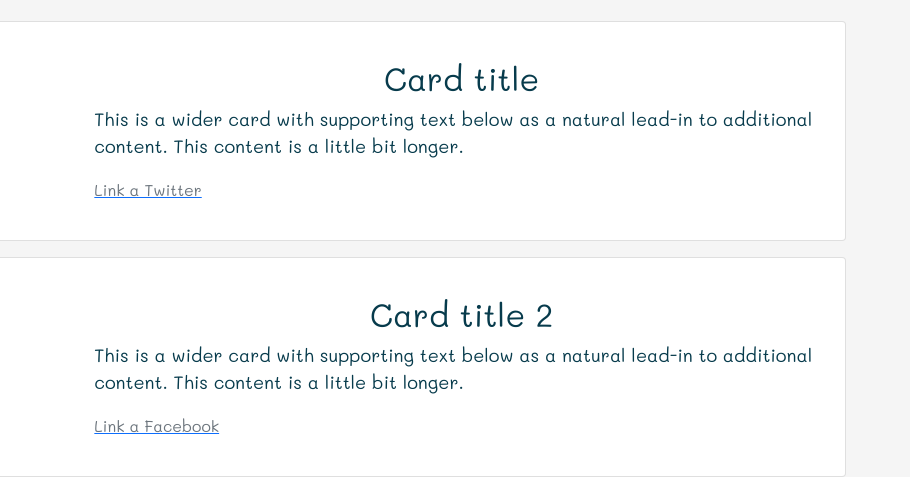
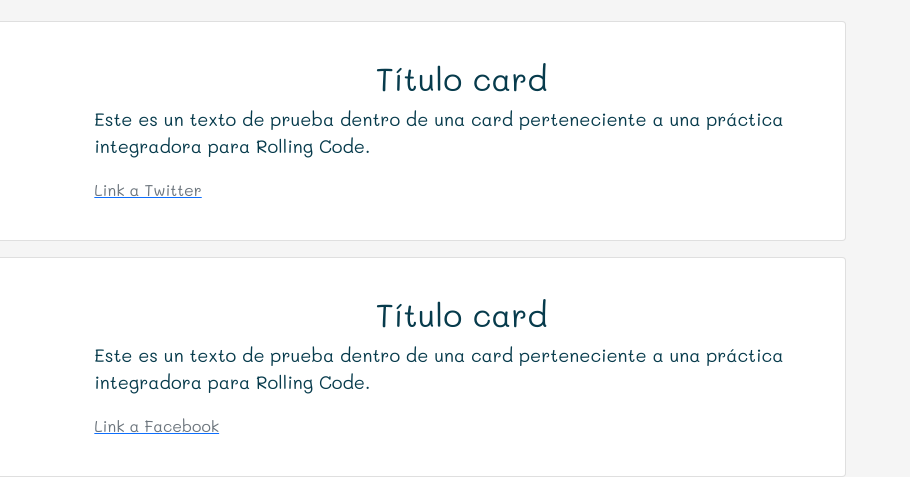
Before and after one commit to MCeciliaLuna/tarea-integradora-RC, a plain HTML site: page index.html in a window 1280 px wide. Shown: the part 163-640 px from the top of the page, 370-1280 px from the left. Drawn offline with nearby package versions, Linux system fonts and the light colour scheme.

Commit message:
puse en español el texto de las cards

```diff
--- a/index.html
+++ b/index.html
@@ -89,11 +89,9 @@
             </div>
             <div class="col-md-8 d-flex align-items-center">
               <div class="card-body">
-                <h2 class="card-title text-center">Card title</h2>
+                <h2 class="card-title text-center">Título card</h2>
                 <p class="card-text">
-                  This is a wider card with supporting text below as a natural
-                  lead-in to additional content. This content is a little bit
-                  longer.
+                  Este es un texto de prueba dentro de una card perteneciente a una práctica integradora para Rolling Code.
                 </p>
                 <p class="card-text">
                   <a href="https://www.twitter.com" target="_blank">
@@ -117,11 +115,9 @@
             </div>
             <div class="col-md-8 d-flex align-items-center">
               <div class="card-body">
-                <h2 class="card-title text-center">Card title 2</h2>
+                <h2 class="card-title text-center">Título card</h2>
                 <p class="card-text">
-                  This is a wider card with supporting text below as a natural
-                  lead-in to additional content. This content is a little bit
-                  longer.
+                  Este es un texto de prueba dentro de una card perteneciente a una práctica integradora para Rolling Code.
                 </p>
                 <p class="card-text">
                   <a href="https://www.facebook.com" target="new">
```
